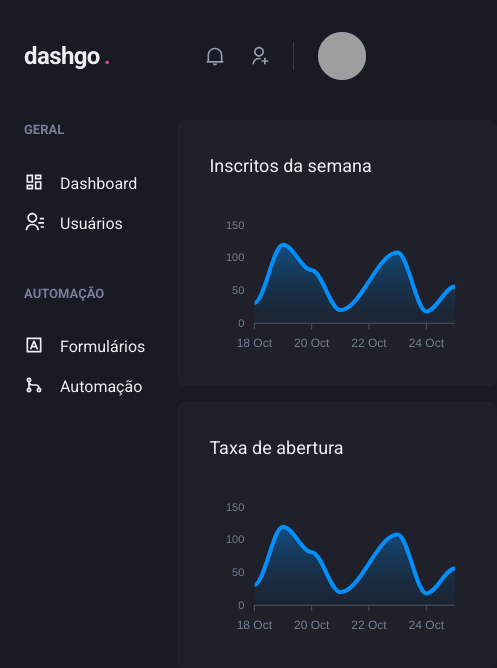
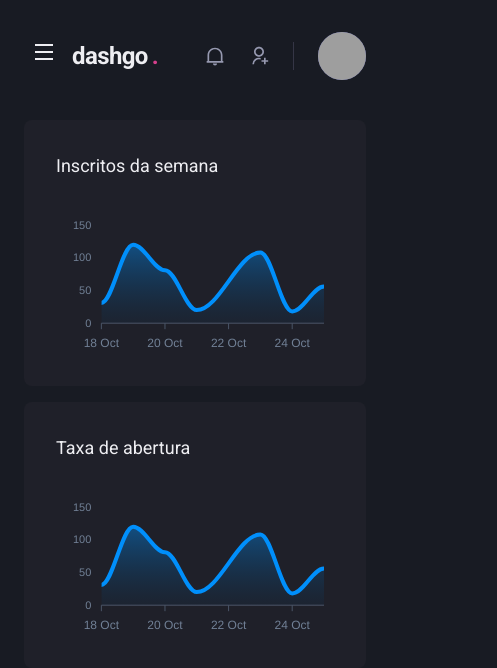
Before and after one commit to PauloGrijp/dashgo, a Next.js app: page /dashboard in a window 390 px wide. Shown: the top 668 px of the page, 497 px wide, since content can reach past the window. Built offline with nearby package versions, Linux system fonts and the light colour scheme; grey boxes are pictures that could not be loaded.

Commit message:
responsividade sidebar

```diff
--- a/src/components/Header/index.tsx
+++ b/src/components/Header/index.tsx
@@ -1,13 +1,16 @@
-import { Flex, useBreakpointValue } from '@chakra-ui/react';
+import { Flex, useBreakpointValue, IconButton, Icon } from '@chakra-ui/react';
+import { RiMenuLine } from 'react-icons/ri';
+import { useSidebarDrawer } from '../../contexts/SideBarDrawerContext';
 import { Logo } from './Logo';
 import { NotificationsNav } from './NotificationsNav';
 import { Profile } from './Profile';
 import { SearchBox } from './SearchBox';
 
 export function Header() {
+  const { onOpen } = useSidebarDrawer();
   const isWideVersion = useBreakpointValue({
     base: false,
-    lg: true,
+    lg: true
   });
   return (
     <Flex
@@ -20,6 +23,16 @@
       px="6"
       align="center"
     >
+      {!isWideVersion && (
+        <IconButton
+          aria-label="Open navigation"
+          icon={<Icon as={RiMenuLine}/>}
+          fontSize="24"
+          variant="unstyled"
+          onClick={onOpen}
+          mr="2"
+        />
+      )}
       <Logo />
       {isWideVersion && <SearchBox />}
       <Flex align="center" ml="auto">
--- /dev/null
+++ b/src/components/SideBar/SideBarNav.tsx
@@ -0,0 +1,30 @@
+import { Stack } from '@chakra-ui/react';
+import { RiContactsLine, RiDashboardLine, RiGitMergeLine, RiInputMethodLine } from 'react-icons/ri';
+import { NavLink } from './NavLink';
+import { NavSection } from './NavSection';
+
+export function SideBarNav() {
+  return (
+    <Stack
+      spacing="12"
+      align="flex-start"
+    >
+      <NavSection title="GERAL">
+        <NavLink icon={RiDashboardLine}>
+          Dashboard
+        </NavLink>
+        <NavLink icon={RiContactsLine}>
+          Usuários
+        </NavLink>
+      </NavSection>
+      <NavSection title="AUTOMAÇÃO">
+        <NavLink icon={RiInputMethodLine}>
+          Formulários
+        </NavLink>
+        <NavLink icon={RiGitMergeLine}>
+          Automação
+        </NavLink>
+      </NavSection>
+    </Stack>
+  );
+}
--- a/src/components/SideBar/index.tsx
+++ b/src/components/SideBar/index.tsx
@@ -1,33 +1,43 @@
-import { Box, Stack, Text, Link, Icon } from '@chakra-ui/react';
-import { RiContactsLine, RiDashboardLine, RiGitMergeLine, RiInputMethodLine } from 'react-icons/ri';
-import { NavLink } from './NavLink';
-import { NavSection } from './NavSection';
+import {
+  Box,
+  useBreakpointValue,
+  Drawer,
+  DrawerOverlay,
+  DrawerContent,
+  DrawerCloseButton,
+  DrawerHeader,
+  DrawerBody
+} from '@chakra-ui/react';
+import { useSidebarDrawer } from '../../contexts/SideBarDrawerContext';
+import { SideBarNav } from './SideBarNav';
 
 export function SideBar() {
+  const { isOpen, onClose } = useSidebarDrawer();
+  const isDrawerSidebar = useBreakpointValue({
+    base: true,
+    lg: false,
+  });
+
+  if (isDrawerSidebar) {
+   return (
+    <Drawer isOpen={isOpen} placement="left" onClose={onClose}>
+      <DrawerOverlay>
+        <DrawerContent bg="gray.800" p="4">
+          <DrawerCloseButton mt="6" />
+          <DrawerHeader>Navegação</DrawerHeader>
+
+          <DrawerBody>
+            <SideBarNav />
+          </DrawerBody>
+        </DrawerContent>
+      </DrawerOverlay>
+    </Drawer>
+   );
+  }
+
   return (
     <Box as="aside" w="64" mr="8">
-      <Stack
-        spacing="12"
-        align="flex-start"
-      >
-
-        <NavSection title="GERAL">
-          <NavLink icon={RiDashboardLine}>
-            Dashboard
-          </NavLink>
-          <NavLink icon={RiContactsLine}>
-            Usuários
-          </NavLink>
-        </NavSection>
-        <NavSection title="AUTOMAÇÃO">
-          <NavLink icon={RiInputMethodLine}>
-            Formulários
-          </NavLink>
-          <NavLink icon={RiGitMergeLine}>
-            Automação
-          </NavLink>
-        </NavSection>
-      </Stack>
+      <SideBarNav />
     </Box>
   )
 };
--- /dev/null
+++ b/src/contexts/SideBarDrawerContext.tsx
@@ -0,0 +1,28 @@
+import { useDisclosure, UseDisclosureReturn } from "@chakra-ui/hooks";
+import { useRouter } from "next/router";
+import { createContext, ReactNode, useContext, useEffect } from "react";
+
+interface SidebarDrawerProviderProps {
+  children: ReactNode
+}
+
+type SidebarDrawerContextData = UseDisclosureReturn
+
+const SidebarDrawerContext = createContext({} as SidebarDrawerContextData);
+
+export function SidebarDrawerProvider({children}: SidebarDrawerProviderProps) {
+  const disclosure = useDisclosure();
+  const router = useRouter();
+
+  useEffect(() => {
+    disclosure.onClose
+  }, [router.asPath]);
+
+  return (
+    <SidebarDrawerContext.Provider value={disclosure}>
+      {children}
+    </SidebarDrawerContext.Provider>
+  )
+}
+
+export const useSidebarDrawer = () => useContext(SidebarDrawerContext)
--- a/src/pages/_app.tsx
+++ b/src/pages/_app.tsx
@@ -1,11 +1,14 @@
 import { AppProps } from 'next/app'
 import { ChakraProvider } from '@chakra-ui/react';
 import { theme } from '../styles/theme';
+import { SidebarDrawerProvider } from '../contexts/SideBarDrawerContext';
 
 function MyApp({ Component, pageProps }: AppProps) {
   return (
     <ChakraProvider  theme={theme}>
-      <Component {...pageProps} />
+      <SidebarDrawerProvider>
+        <Component {...pageProps} />
+      </SidebarDrawerProvider>
     </ChakraProvider>
   );
 }
--- a/src/styles/theme.ts
+++ b/src/styles/theme.ts
@@ -1,4 +1,13 @@
 import { extendTheme } from '@chakra-ui/react';
+import { createBreakpoints } from "@chakra-ui/theme-tools"
+
+const breakpoints = createBreakpoints({
+  sm: "30em",
+  md: "48em",
+  lg: "62em",
+  xl: "80em",
+  "2xl": "96em",
+})
 
 export const theme = extendTheme({
   colors: {
@@ -26,5 +35,6 @@
         color: 'gray.50'
       }
     }
-  }
+  },
+  breakpoints,
 });
```
